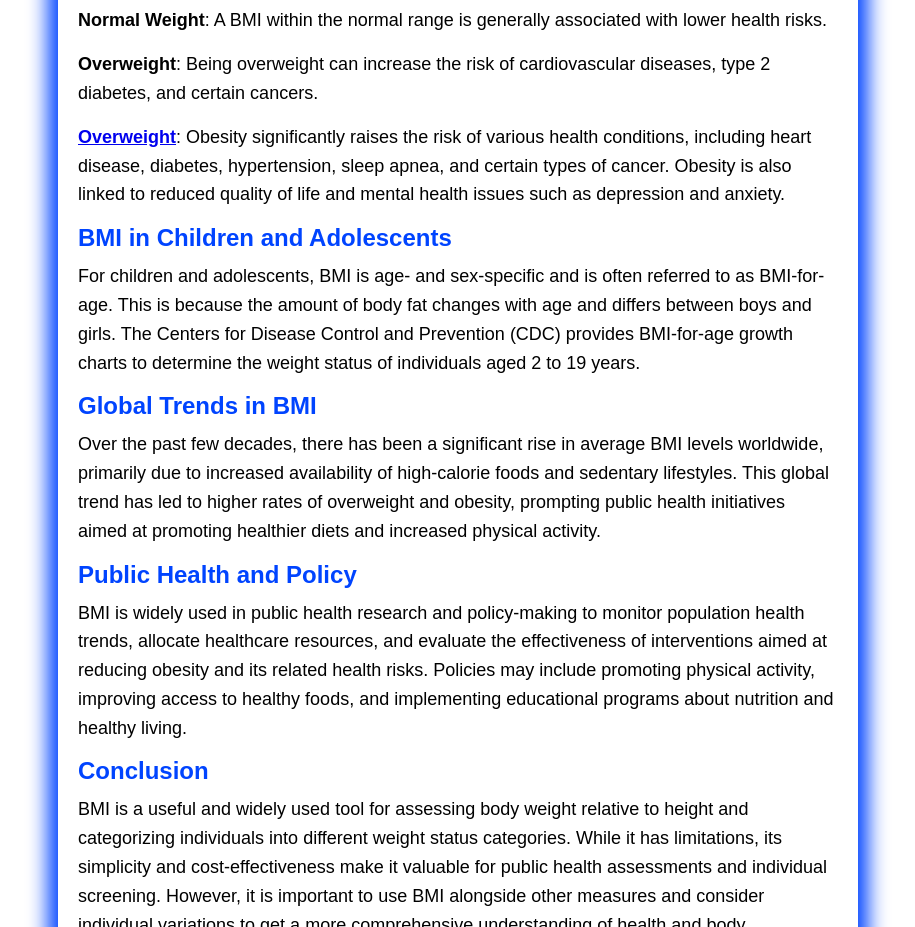
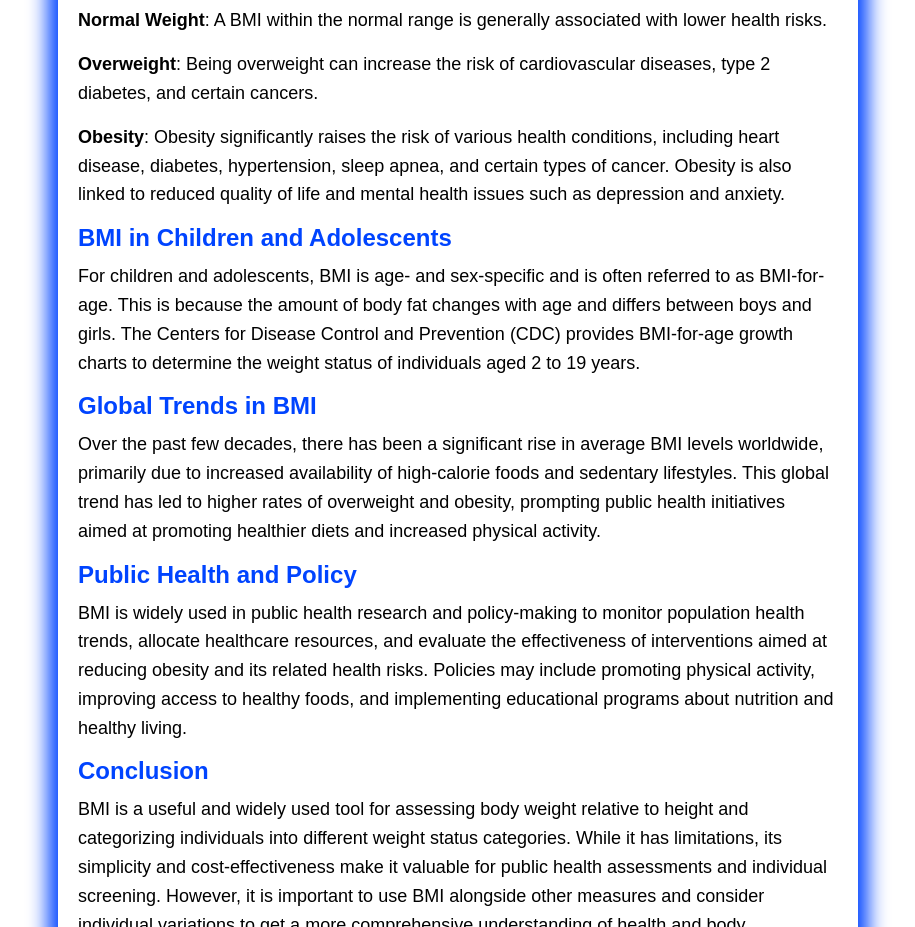
Before and after one commit to pappu-dey/bmi-calc, a plain HTML site: page index.html in a window 1280 px wide. Shown: the part 3160-4087 px from the top of the page, without its empty margins (182-1097 px from the left). Drawn offline with Linux system fonts and the light colour scheme.

Commit message:
Update index.html

```diff
--- a/index.html
+++ b/index.html
@@ -211,7 +211,7 @@
           </p>
 
           <p>
-            <strong><a href="https://animated-cannoli-eb2a7e.netlify.app/">Overweight</a></strong>: Obesity significantly raises the risk of
+            <strong>Obesity</strong>: Obesity significantly raises the risk of
             various health conditions, including heart disease, diabetes,
             hypertension, sleep apnea, and certain types of cancer. Obesity is
             also linked to reduced quality of life and mental health issues such
```
